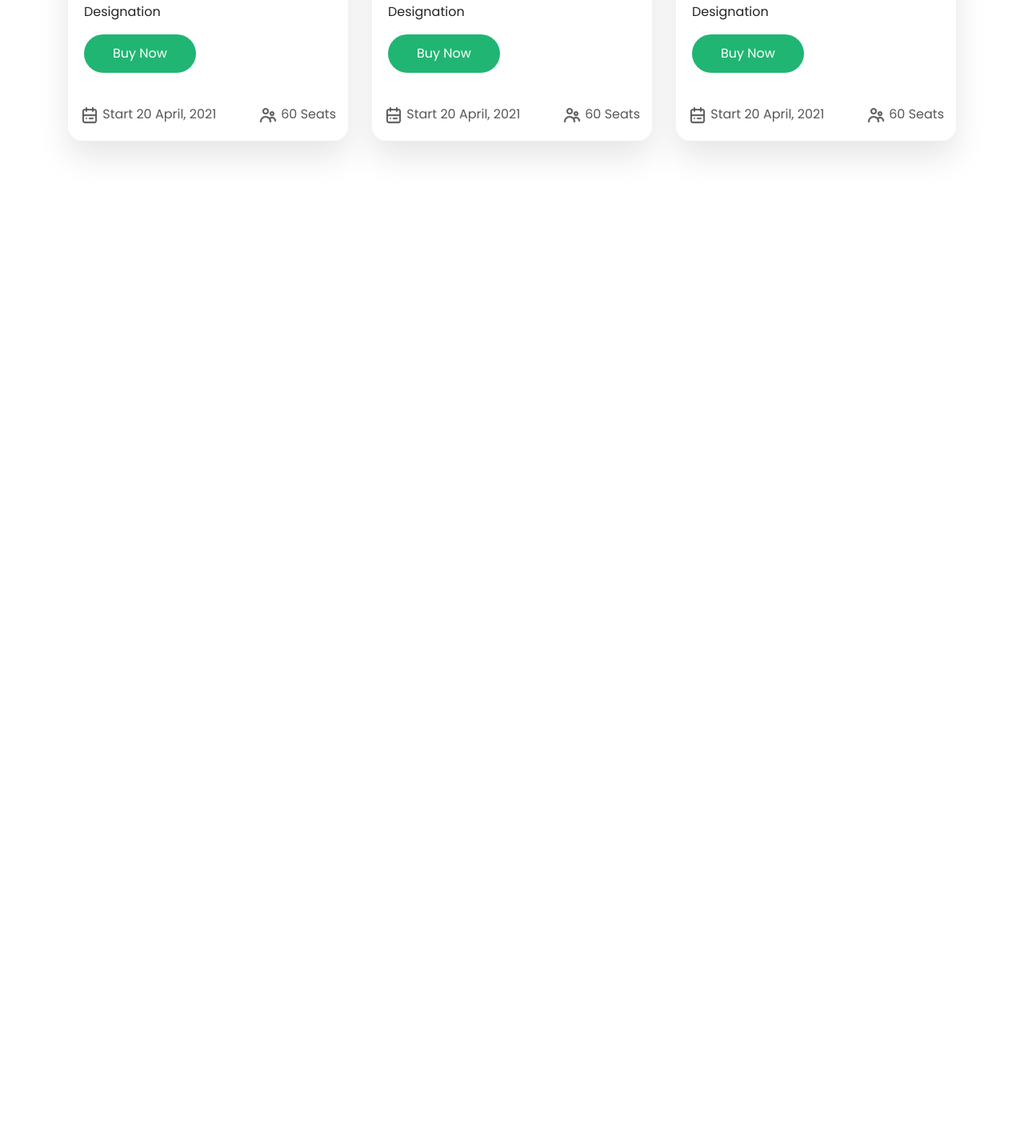
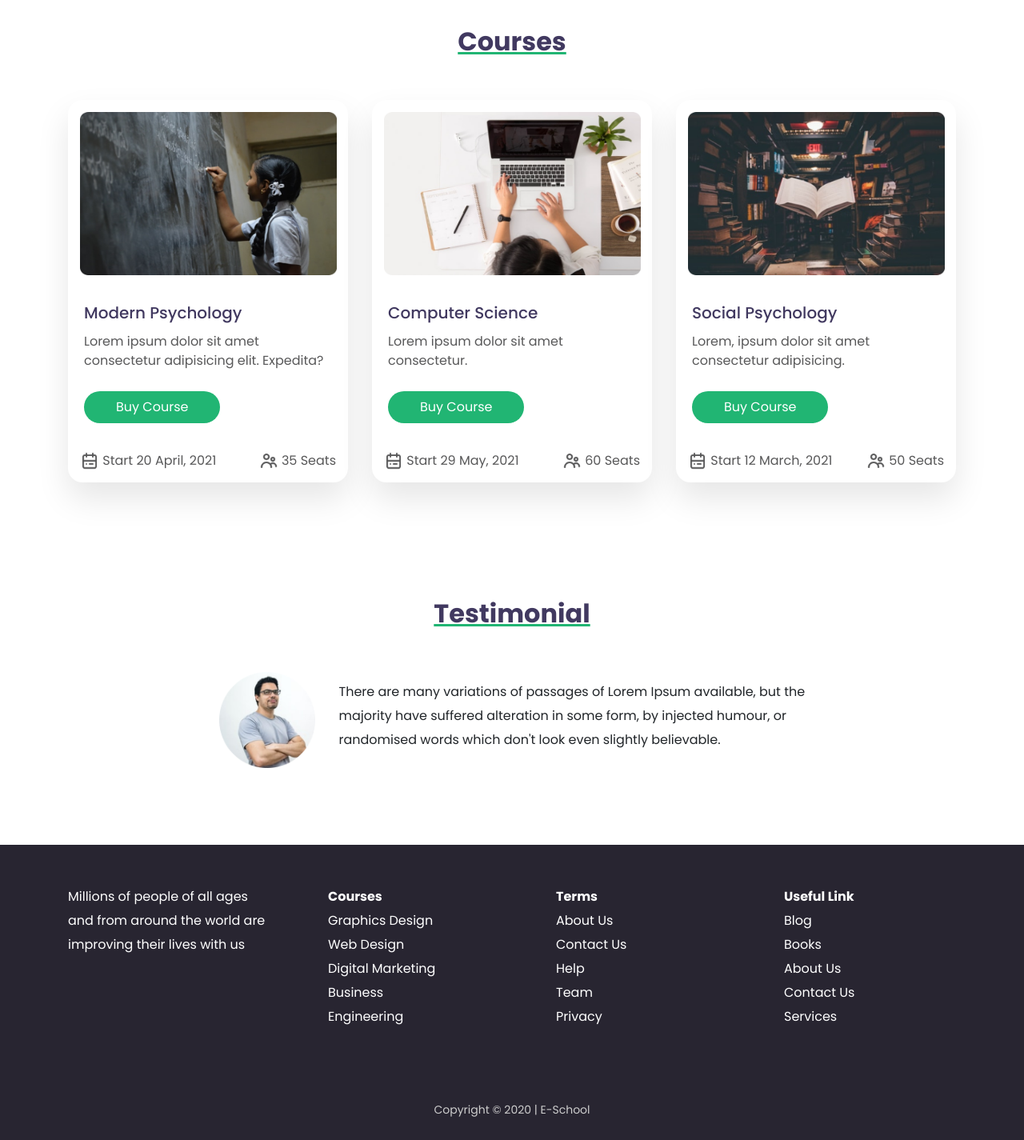
Before and after one commit to sabbirosa/e-school, a plain HTML site: page index.html in a window 1280 px wide. Shown: the part 1233-2658 px from the top of the page at 80% size. Before the commit the page ends 1746 px from the top, so only its background shows below. Drawn offline with nearby package versions, Linux system fonts and the light colour scheme.

Commit message:
Completed

```diff
--- a/index.html
+++ b/index.html
@@ -17,19 +17,17 @@
 
   <body>
 
-  <!-- Header Section Start -->
-    <header class="header-section">
+      <!-- Navbar Start-->
 
-      <!-- Navbar Start-->
+      <nav class="navbar sticky-top navbar-expand-lg navbar-light">
         <div class="container">
-        <nav class="navbar navbar-expand-lg navbar-light">
             <a class="navbar-brand" href="#">
                 <img class="logo" src="img/logo.png" alt="logo">
             </a>
             <button class="navbar-toggler" type="button" data-toggle="collapse" data-target="#navbarNav" aria-controls="navbarNav" aria-expanded="false" aria-label="Toggle navigation">
               <span class="navbar-toggler-icon"></span>
             </button>
-          <div class="collapse navbar-collapse d-flex justify-content-end" id="navbarNav">
+            <div class="collapse navbar-collapse justify-content-end" id="navbarNav">
               <ul class="navbar-nav">
                 <li class="nav-item active">
                   <a class="nav-link" href="#">Books<span class="sr-only">(current)</span></a>
@@ -48,11 +46,15 @@
               </li>
               </ul>
             </div>
+          </div>
         </nav>
-      </div>
+
       <!-- Navbar End-->
 
-      <!-- Cover Start -->
+  <!-- Header Section Start -->
+
+    <header class="header-section">
+
       <div class="container">
         <div class="row align-item-center">
 
@@ -64,17 +66,15 @@
               <button class="get-started-btn">Get Started</button>
             </div>
           </div>
-
           <div class="col-md-6">
             <div class="img-area">
-              <img class="cover-img" src="img/photos/illustration.png" alt="header image">
+              <img class="cover-img img-fluid" src="img/photos/illustration.png" alt="header image">
             </div>
           </div>
 
         </div>
 
       </div>
-      <!-- Cover End -->
 
     </header>
 
@@ -84,11 +84,17 @@
 
   <section class="about-section">
 
-      <div class="container">
+    <div class="row justify-content-center">
+      <h2 class="section-title">Why Choose Us</h2>
+    </div>
 
-        <div class="row">
+      <div class="container ">
 
-          <div class="col-md-3">
+        <div class="row d-flex justify-content-center">
+
+          <div class="card-deck">
+
+              <div class="col-3 col-lg-3 col-md-6 col-sm-12 col-xl-3">
                 <div class="card d-inline-flex justify-content-center align-items-center">
                   <div class="card-items justify-content-center align-items-center">
                     <div class="item-img"><img class="justify-content-center item1" src="img/icons/book.png" alt="Book"></div>
@@ -97,7 +103,7 @@
                   </div>
                 </div>
               </div>
-          <div class="col-md-3">
+              <div class="col-3 col-lg-3 col-md-6 col-sm-12 col-xl-3">
                 <div class="card d-inline-flex justify-content-center align-items-center">
                   <div class="card-items justify-content-center align-items-center">
                     <div class="item-img"><img class="justify-content-center item2" src="img/icons/Student.png" alt="Student"></div>
@@ -106,7 +112,7 @@
                   </div>
                 </div>
               </div>
-          <div class="col-md-3">
+              <div class="col-3 col-lg-3 col-md-6 col-sm-12 col-xl-3">
                 <div class="card d-inline-flex justify-content-center align-items-center">
                   <div class="card-items justify-content-center align-items-center">
                     <div class="item-img"><img class="justify-content-center item3" src="img/icons/Test.png" alt="Test"></div>
@@ -115,7 +121,7 @@
                   </div>
                 </div>
               </div>
-          <div class="col-md-3">
+              <div class="col-3 col-lg-3 col-md-6 col-sm-12 col-xl-3">
                 <div class="card d-inline-flex justify-content-center align-items-center">
                   <div class="card-items justify-content-center align-items-center">
                     <div class="item-img"><img class="justify-content-center item4" src="img/icons/Students.png" alt="Courses"></div>
@@ -123,6 +129,8 @@
                     <p>Learn anything</p>
                   </div>
                 </div>
+              </div>
+
           </div>
 
         </div>
@@ -137,15 +145,19 @@
 
   <section class="courses-section">
 
+    <div class="row justify-content-center">
+      <h2 class="section-title">Courses</h2>
+    </div>
+
     <div class="container align-items-center">
 
       <div class="card-deck">
         <div class="card">
-          <img src="img/photos/modern-pyschology1.png" class="card-img-top" alt="...">
-          <div class="card-body">
+          <img src="img/photos/modern-pyschology1.png" class="card-img-top img-fluid" alt="...">
+          <div class="card-body ">
             <h5 class="card-title">Modern Psychology</h5>
-            <p class="card-text">Designation</p>
-            <button class="get-started-btn">Buy Now</button>
+            <p class="card-text">Lorem ipsum dolor sit amet consectetur adipisicing elit. Expedita?</p>
+            <button class="buy-btn">Buy Course</button>
           </div>
           <div class="card-footer d-flex justify-content-between">
             <div class="date">
@@ -154,21 +166,21 @@
             </div>
             <div class="seat">
               <img class="seat-icon" src="img/icons/people.png" alt="seat">
-              <span>60 Seats</span>
+              <span>35 Seats</span>
             </div>
           </div>
         </div>
         <div class="card">
-          <img src="img/photos/modern-pyschology2.png" class="card-img-top" alt="...">
+          <img src="img/photos/modern-pyschology2.png" class="card-img-top img-fluid" alt="...">
           <div class="card-body">
-            <h5 class="card-title">Modern Psychology</h5>
-            <p class="card-text">Designation</p>
-            <button class="get-started-btn">Buy Now</button>
+            <h5 class="card-title">Computer Science</h5>
+            <p class="card-text">Lorem ipsum dolor sit amet consectetur.</p>
+            <button class="buy-btn">Buy Course</button>
           </div>
           <div class="card-footer d-flex justify-content-between">
             <div class="date">
               <img class="date-icon" src="img/icons/calendar.png" alt="calendar">
-              <span>Start 20  April, 2021</span>
+              <span>Start 29  May, 2021</span>
             </div>
             <div class="seat">
               <img class="seat-icon" src="img/icons/people.png" alt="seat">
@@ -177,20 +189,20 @@
           </div>
         </div>
         <div class="card">
-          <img src="img/photos/modern-pyschology3.png" class="card-img-top" alt="...">
+          <img src="img/photos/modern-pyschology3.png" class="card-img-top img-fluid" alt="...">
           <div class="card-body">
-            <h5 class="card-title">Modern Psychology</h5>
-            <p class="card-text">Designation</p>
-            <button class="get-started-btn">Buy Now</button>
+            <h5 class="card-title">Social Psychology</h5>
+            <p class="card-text">Lorem, ipsum dolor sit amet consectetur adipisicing.</p>
+            <button class="buy-btn">Buy Course</button>
           </div>
           <div class="card-footer d-flex justify-content-between">
             <div class="date">
               <img class="date-icon" src="img/icons/calendar.png" alt="calendar">
-              <span>Start 20  April, 2021</span>
+              <span>Start 12  March, 2021</span>
             </div>
             <div class="seat">
               <img class="seat-icon" src="img/icons/people.png" alt="seat">
-              <span>60 Seats</span>
+              <span>50 Seats</span>
             </div>
           </div>
         </div>
@@ -204,23 +216,80 @@
 
   <!-- Testimonial Section Start -->
 
+  <section class="testimonial-section">
+
+    <div class="row justify-content-center">
+      <h2 class="section-title">Testimonial</h2>
+    </div>
+
+    <div class="container d-flex align-item-center">
+
+
+      <div class="testimonial-item d-flex align-item-center">
+        <img src="img/photos/man.png" alt="man">
+        <p>There are many variations of passages of Lorem Ipsum available, but the majority have suffered alteration in some form, by injected humour,
+          or randomised words which don't look even slightly believable.</p>
+      </div>
+
+    </div>
+
+  </section>
+
   <!-- Testimonial Section End -->
 
   <!-- Footer Section Start -->
 
+  <footer class="footer-section">
+
+    <div class="container">
+
+      <div class="row">
+        <div class="col-md-3">
+          <p>Millions of people of all ages and from around
+            the world are improving their lives with us</p>
+        </div>
+        <div class="col-md-3">
+          <ul>
+            <li>Courses</li>
+            <li>Graphics Design</li>
+            <li>Web Design</li>
+            <li>Digital Marketing</li>
+            <li>Business</li>
+            <li>Engineering</li>
+          </ul>
+        </div>
+        <div class="col-md-3">
+          <ul>
+            <li>Terms</li>
+            <li>About Us</li>
+            <li>Contact Us</li>
+            <li>Help</li>
+            <li>Team</li>
+            <li>Privacy</li>
+          </ul>
+        </div>
+        <div class="col-md-3">
+          <ul>
+            <li>Useful Link</li>
+            <li>Blog</li>
+            <li>Books</li>
+            <li>About Us</li>
+            <li>Contact Us</li>
+            <li>Services</li>
+          </ul>
+        </div>
+      </div>
+      <div class="row d-flex align-items-center">
+        <div class="copyright d-flex align-items-center">
+          <p>Copyright © 2020 | E-School</p>
+        </div>
+      </div>
+
+    </div>
+
+  </footer>
+
   <!-- Footer Section End -->
-
-
-
-
-
-
-
-
-
-
-
-
 
 
 
--- a/style.css
+++ b/style.css
@@ -4,11 +4,11 @@ body {
     font-family: 'Poppins', sans-serif;
 }
 
-/* Header Section Start */
-.header-section {
-    width: 100%;
-    height: 576px;
-    background-color: #f0fff0;
+.section-title {
+    font-weight: bold;
+    color: #413960;
+    text-decoration: underline;
+    text-decoration-color: #21b573;
 }
 
 /* Navbar Start */
@@ -43,9 +43,19 @@ body {
     font-weight: 500;
 }
 
+.sticky-top {
+    background-color: #f0fff0;
+}
+
 /* Navbar End */
 
-/* Cover Start */
+/* Header Section Start */
+.header-section {
+    width: 100%;
+    height: 576px;
+    background-color: #f0fff0;
+}
+
 .get-started-btn {
     border: none;
     color: #fff;
@@ -84,8 +94,6 @@ body {
     height: 346px;
 }
 
-/* Cover End */
-
 /* Header Section End */
 
 /* About Section Start */
@@ -100,8 +108,13 @@ body {
 
 .about-section .card:hover {
     background-color: white;
+    transform: scale(1.03);
     box-shadow: 0px 20px 40px rgba(0, 0, 0, 0.1);
     cursor: pointer;
+}
+
+.about-section .section-title {
+    padding: 45px 0px;
 }
 
 .item1{
@@ -146,6 +159,10 @@ body {
 
 /* Courses Section Start */
 
+.courses-section .section-title {
+    padding: 45px 0px;
+}
+
 .courses-section .card {
     border: none;
     border-radius: 18px;
@@ -161,12 +178,7 @@ body {
 .card-footer {
     border: none;
     background-color: transparent;
-    padding: 20px 15px;
-}
-
-.courses-section {
-    margin-top: 50px;
-    height: 100vh;
+    padding: 15px 15px;
 }
 
 .card-img-top {
@@ -174,6 +186,19 @@ body {
     height: 234px;
     margin: auto;
     padding: 15px 5px;
+    position: relative;
+}
+
+.card-body h5{
+    font-size: 24;
+    font-weight: 500;
+    color: #413960;
+}
+
+.card-body p{
+    font-size: 16px;
+    color: #585859;
+    padding: 0px 0px 10px 0px;
 }
 
 .date-icon, .seat-icon {
@@ -190,5 +215,84 @@ body {
     color: #585859;
 }
 
+.buy-btn {
+    border: none;
+    color: #fff;
+    background-color: #21b573;
+    border-radius: 25px;
+    padding: 8px 40px;
+}
+
 
 /* Courses Section End */
+
+/* Testimonial Section Start */
+.testimonial-section {
+    padding: 50px 0px 100px 0px;
+}
+
+.testimonial-section .section-title {
+    padding: 45px 0px;
+}
+
+.testimonial-item img {
+    width: 120px;
+    display: inline-block;
+    float: left;
+    position: absolute;
+}
+
+.testimonial-item p {
+    width: 583px;
+    height: 90px;
+    font-size: 16px;
+    line-height: 30px;
+    margin-left: 150px;
+    margin-top: 10px;
+}
+
+.testimonial-item {
+    margin: auto;
+    position: relative;
+}
+
+
+/* Testimonial Section End */
+
+/* Footer Section Start */
+.footer-section {
+    height: 369px;
+    background-color: #282531;
+    line-height: 30px;
+}
+
+.footer-section ul :first-child {
+    font-size: 16px;
+    font-weight: 700;
+}
+
+.footer-section ul {
+    font-size: 16px;
+    font-weight: 200 !important;
+    list-style: none;
+    color: #fff;
+}
+
+.footer-section p {
+    font-size: 16px;
+    font-weight: 200;
+    color: #fff;
+}
+
+.copyright {
+    padding-top: 20px;
+    margin: auto;
+}
+
+.copyright p {
+    font-size: 14px;
+    color: #cdcdcd;
+    font-weight: 200 !important;
+}
+
+/* Footer Section End */
```
Lines whose indentation alone changed are shown as unchanged.
